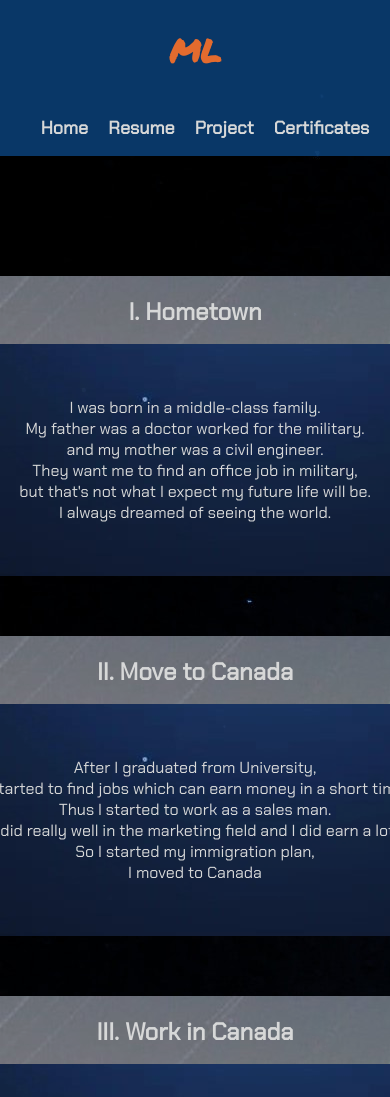
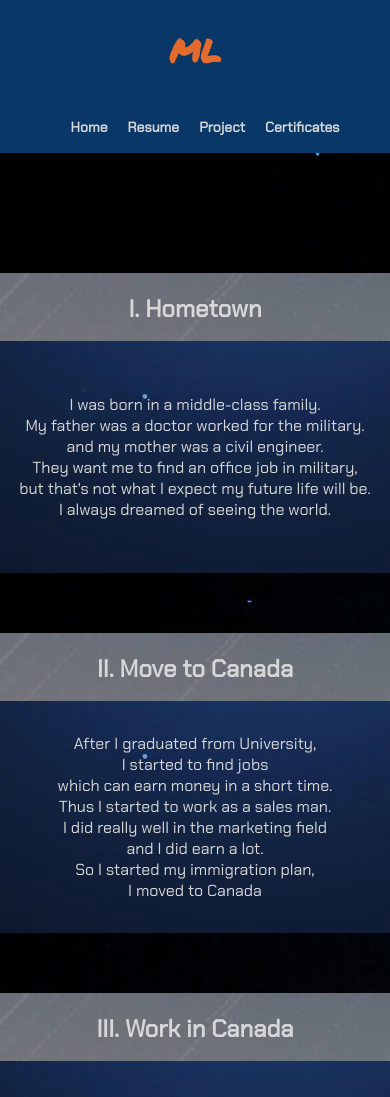
Before and after one commit to MasonLiao319/myweb, a plain HTML site: page experience.html in a window 390 px wide. Shown: the top 1097 px of the page. Drawn offline with Linux system fonts and the light colour scheme; files whose address does not match are found by name.

Commit message:
mobile font change

```diff
--- a/experience.css
+++ b/experience.css
@@ -178,7 +178,7 @@ h2 {
   }
 
   .nav a {
-    font-size: 18px;
+    font-size: 14px;
   }
 
   .social-media {
--- a/experience.html
+++ b/experience.html
@@ -57,9 +57,9 @@
       </div>
       <p class="describe">
         After I graduated from University,<br>
-        I started to find jobs which can earn money in a short time.<br>
+        I started to find jobs<br> which can earn money in a short time.<br>
         Thus I started to work as a sales man.<br>
-        I did really well in the marketing field and I did earn a lot.<br>
+        I did really well in the marketing field<br> and I did earn a lot.<br>
         So I started my immigration plan,<br>
         I moved to Canada</p>
     </div>
@@ -72,7 +72,7 @@
         I didn't know it was so hard for foreign workers<br>
         to find jobs related to their previous experiences.<br>
         I have to change my career. <br>
-        I heard that been a cook is the easiest way to achieve my plan.<br>
+        I heard that been a cook is the easiest way<br> to achieve my plan.<br>
         So I was in Food industry for about 5 years,<br>
         but I was not very interested in that.
       </p>
--- a/project.css
+++ b/project.css
@@ -181,7 +181,7 @@ h2 {
   }
 
   .nav a {
-    font-size: 18px;
+    font-size: 14px;
   }
 
   .social-media {
```
